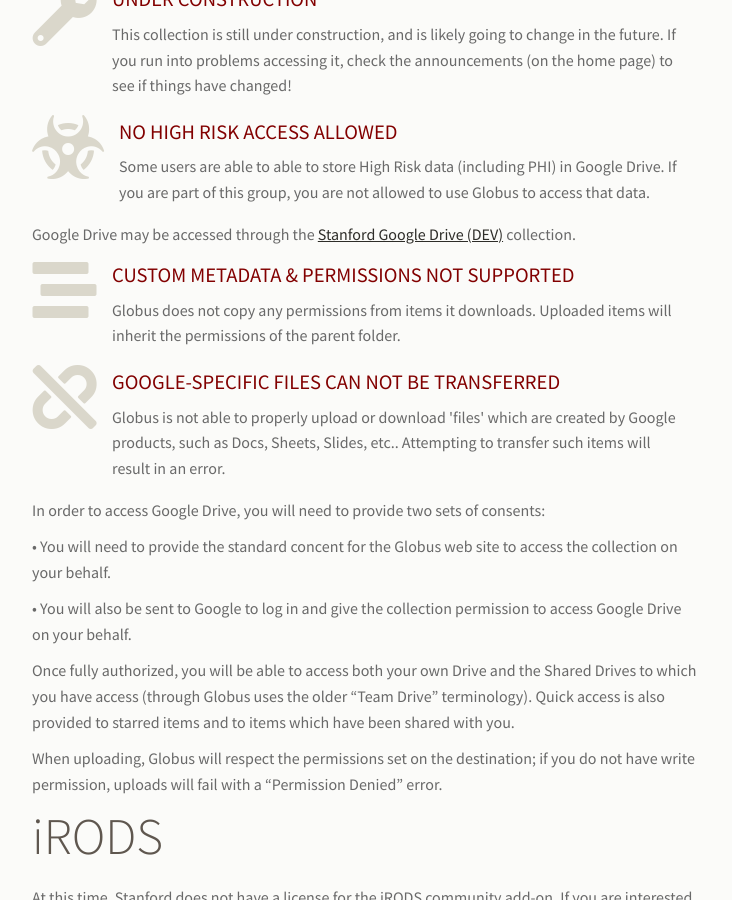
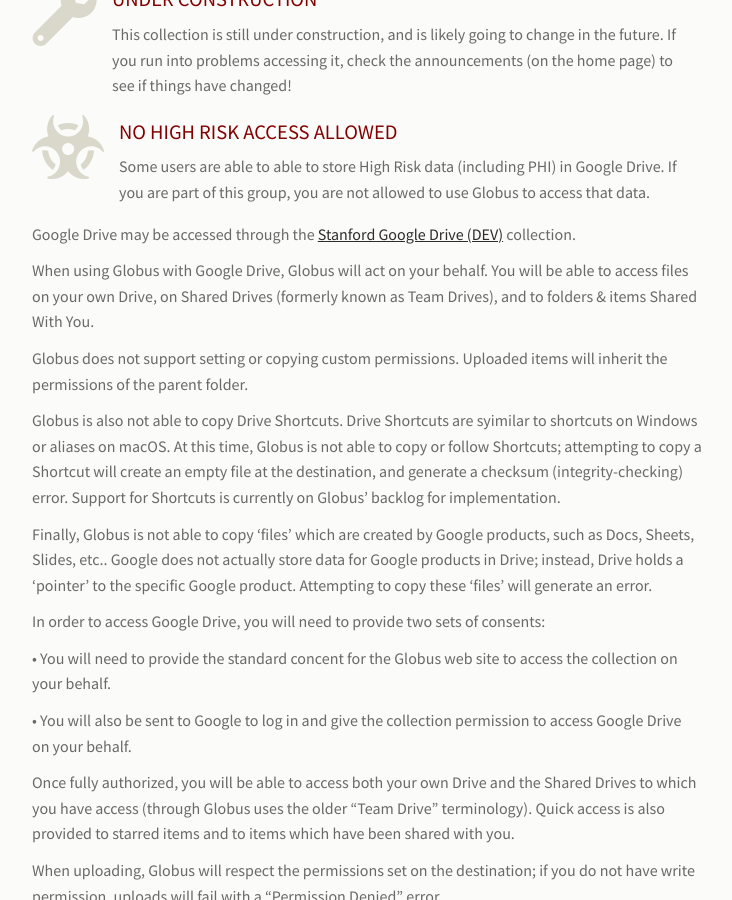
Before and after one commit to stanford-rc/globus.stanford.edu, a Jekyll site: the page built from cloud.md, in a window 1280 px wide and 900 px high, scrolled down 2909 px. Shown: the whole window, without its empty margins (323-1055 px from the left). Built offline with Jekyll 4.4.1, drawn with Linux system fonts in a browser that asks for light colours; nearby versions of some CDN libraries; comment, search, counter and statistics services are not loaded.

Commit message:
cloud: Note Drive limitations on the entry.

```diff
--- a/cloud.md
+++ b/cloud.md
@@ -149,17 +149,24 @@ Google Drive may be accessed through the [Stanford Google Drive
 (DEV)](https://app.globus.org/file-manager/collections/e1c8858b-d5aa-4e36-b97e-95913047ec2b/overview?back=endpoints)
 collection.
 
-{% include info-box.html
-   icon="stream"
-   header="Custom Metadata & Permissions Not Supported"
-   content="Globus does not copy any permissions from items it downloads.  Uploaded items will inherit the permissions of the parent folder."
-%}
+When using Globus with Google Drive, Globus will act on your behalf.  You will
+be able to access files on your own Drive, on Shared Drives (formerly known as
+Team Drives), and to folders & items Shared With You.
 
-{% include info-box.html
-   icon="unlink"
-   header="Google-specific files can not be transferred"
-   content="Globus is not able to properly upload or download 'files' which are created by Google products, such as Docs, Sheets, Slides, etc..  Attempting to transfer such items will result in an error."
-%}
+Globus does not support setting or copying custom permissions.  Uploaded items
+will inherit the permissions of the parent folder.
+
+Globus is also not able to copy Drive Shortcuts.  Drive Shortcuts are syimilar
+to shortcuts on Windows or aliases on macOS.  At this time, Globus is not able
+to copy or follow Shortcuts; attempting to copy a Shortcut will create an empty
+file at the destination, and generate a checksum (integrity-checking) error.
+Support for Shortcuts is currently on Globus' backlog for implementation.
+
+Finally, Globus is not able to copy 'files' which are created by Google
+products, such as Docs, Sheets, Slides, etc..  Google does not actually store
+data for Google products in Drive; instead, Drive holds a 'pointer' to the
+specific Google product.  Attempting to copy these 'files' will generate an
+error.
 
 In order to access Google Drive, you will need to provide two sets of consents:
 
```
